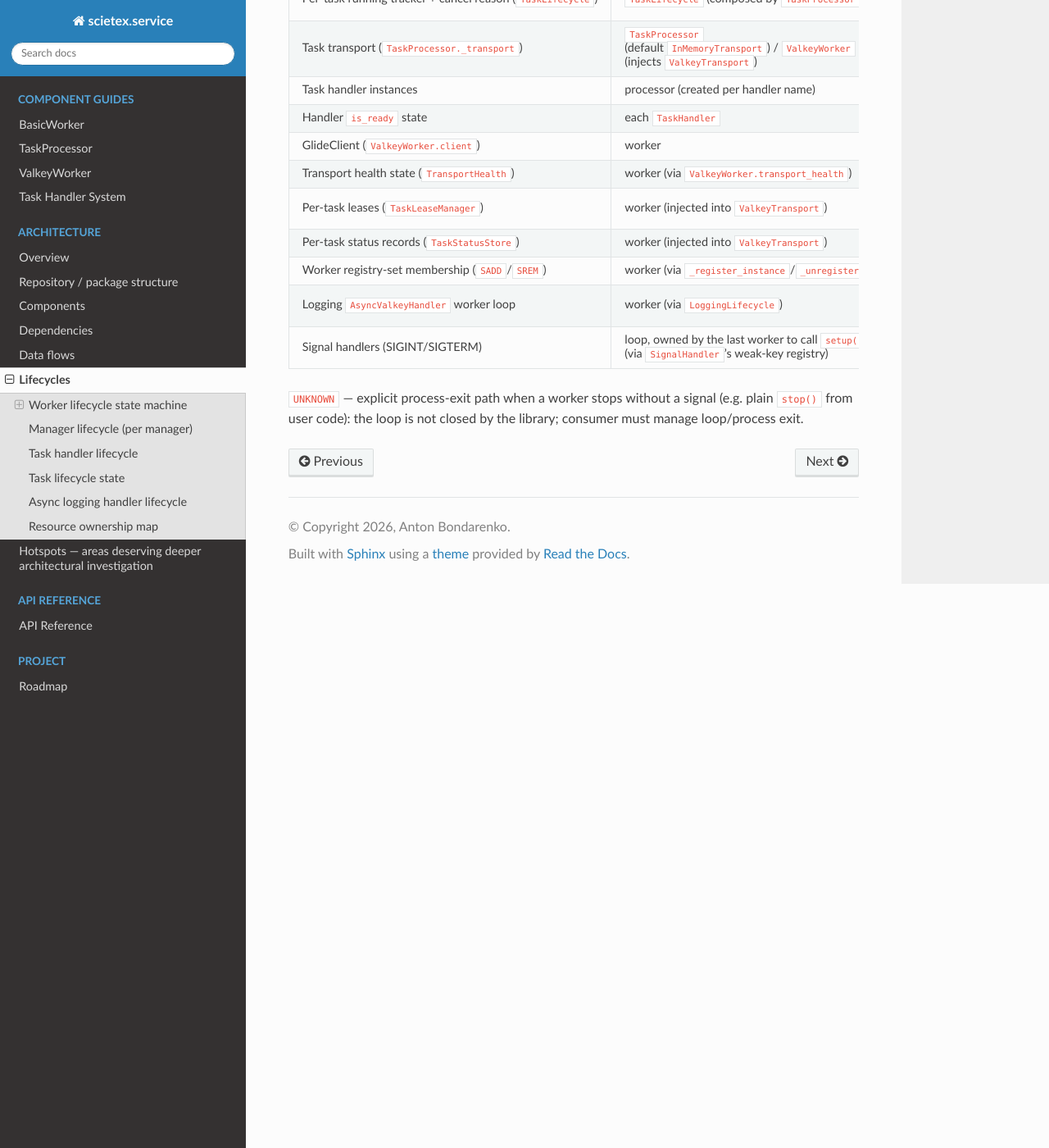
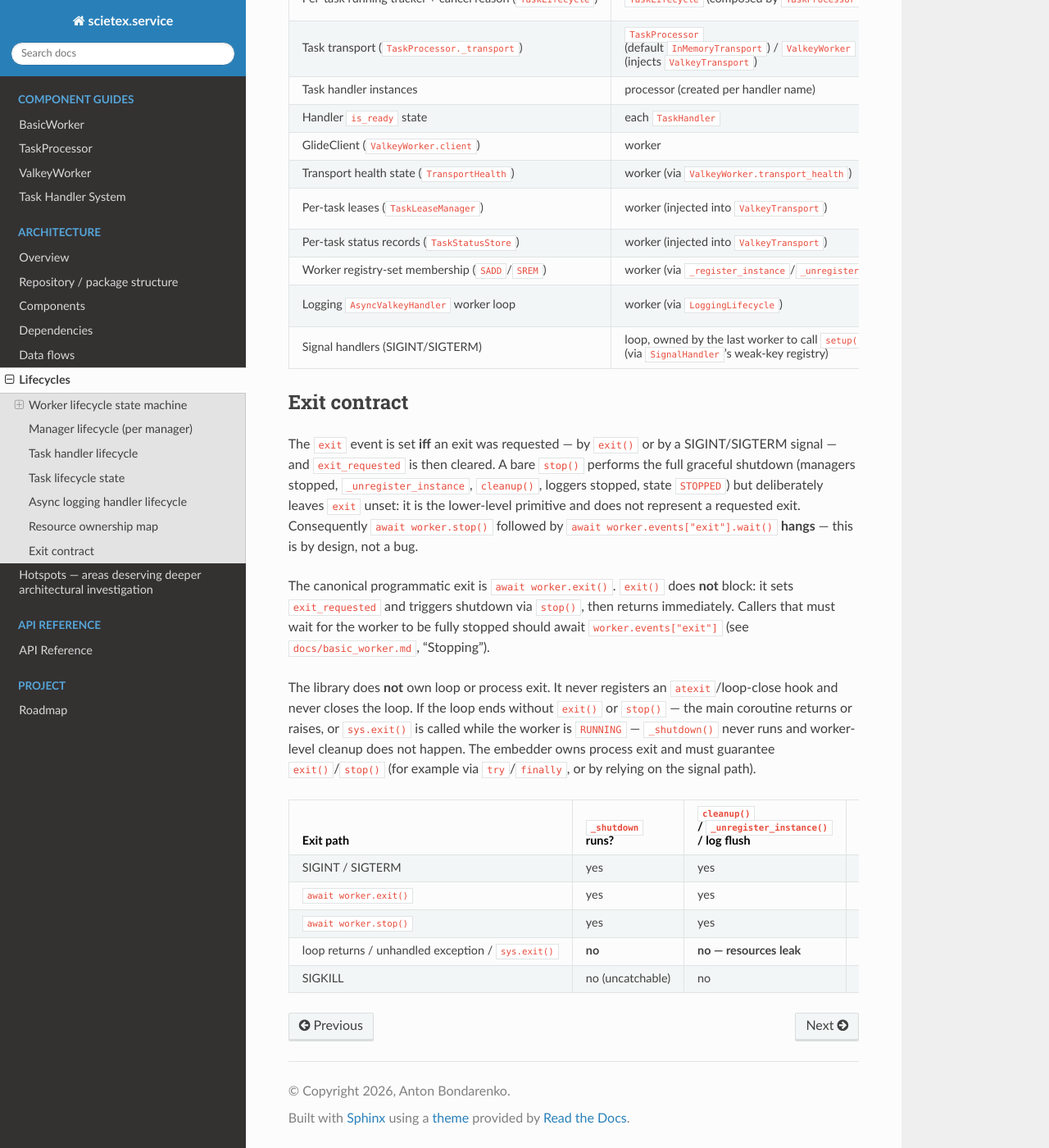
Before and after one commit to bond-anton/scietex.service, a Sphinx documentation site: the page built from docs/architecture/lifecycle.md, in a window 1280 px wide and 1400 px high, scrolled down 4757 px. Shown: the whole window at 82% size. Built offline with Sphinx 7.4.7 and the Read the Docs theme 3.1.0, drawn with Linux system fonts in a browser that asks for light colours.

Commit message:
docs(v4.3): specify the no-signal exit contract and pin it with tests (AR-092)
The exit semantics were already correct by construction; the gap was a
documentation inconsistency (an `UNKNOWN` marker in lifecycle.md) plus
missing test coverage. No behavior change.

- `docs/architecture/lifecycle.md`: replace the `UNKNOWN` marker with an
  explicit exit contract — the `exit` event is set iff an exit was
  requested (via `exit()` or a signal); a bare `stop()` runs the full
  graceful shutdown but deliberately leaves `exit` unset, so
  `stop()` followed by `events["exit"].wait()` hangs by design; `exit()`
  does not block; the library does not own loop/process exit. Add a
  per-exit-path table.
- `docs/basic_worker.md`: step 7 now states the `exit` event is set only
  if an exit was requested; fix the mislabeled "Wait for full startup"
  example.
- `basic_worker.py`: correct the `exit()` docstring, which falsely
  claimed it waits for the worker to fully stop.
- `tests/test_basic_worker.py`: add `test_stop_alone_does_not_set_exit_event`
  and `test_exit_sets_exit_event_from_running`, covering the RUNNING path
  that `test_graceful_shutdown` did not exercise.

Tests: 285 passed (baseline 283 + 2).

```diff
--- a/docs/architecture/lifecycle.md
+++ b/docs/architecture/lifecycle.md
@@ -217,6 +217,33 @@ from a timeout. The task manager consumes the reason with
 | Logging `AsyncValkeyHandler` worker loop | worker (via `LoggingLifecycle`) | `connect()` → `handler.start_logging()` | shutdown (`stop_logging`) |
 | Signal handlers (SIGINT/SIGTERM) | loop, owned by the last worker to call `setup()` (via `SignalHandler`'s weak-key registry) | `start()` (`_setup_signal_handlers` → `SignalHandler.setup()`) | `stop()` (`_remove_signal_handlers` → `SignalHandler.remove()`, no-op unless owner) |
 
-`UNKNOWN` — explicit process-exit path when a worker stops without a signal
-(e.g. plain `stop()` from user code): the loop is not closed by the library;
-consumer must manage loop/process exit.
+## Exit contract
+
+The `exit` event is set **iff** an exit was requested — by `exit()` or by a
+SIGINT/SIGTERM signal — and `exit_requested` is then cleared. A bare `stop()`
+performs the full graceful shutdown (managers stopped, `_unregister_instance`,
+`cleanup()`, loggers stopped, state `STOPPED`) but deliberately leaves `exit`
+unset: it is the lower-level primitive and does not represent a requested exit.
+Consequently `await worker.stop()` followed by
+`await worker.events["exit"].wait()` **hangs** — this is by design, not a bug.
+
+The canonical programmatic exit is `await worker.exit()`. `exit()` does **not**
+block: it sets `exit_requested` and triggers shutdown via `stop()`, then returns
+immediately. Callers that must wait for the worker to be fully stopped should
+await `worker.events["exit"]` (see `docs/basic_worker.md`, "Stopping").
+
+The library does **not** own loop or process exit. It never registers an
+`atexit`/loop-close hook and never closes the loop. If the loop ends without
+`exit()` or `stop()` — the main coroutine returns or raises, or `sys.exit()` is
+called while the worker is `RUNNING` — `_shutdown()` never runs and worker-level
+cleanup does not happen. The embedder owns process exit and must guarantee
+`exit()`/`stop()` (for example via `try`/`finally`, or by relying on the signal
+path).
+
+| Exit path | `_shutdown` runs? | `cleanup()` / `_unregister_instance()` / log flush | `exit` event |
+|---|---|---|---|
+| SIGINT / SIGTERM | yes | yes | set |
+| `await worker.exit()` | yes | yes | set |
+| `await worker.stop()` | yes | yes | **unset** |
+| loop returns / unhandled exception / `sys.exit()` | **no** | **no — resources leak** | unset |
+| SIGKILL | no (uncatchable) | no | unset |
```
Also changed, not shown: docs/basic_worker.md (+3 -2 lines), 2 other files.
